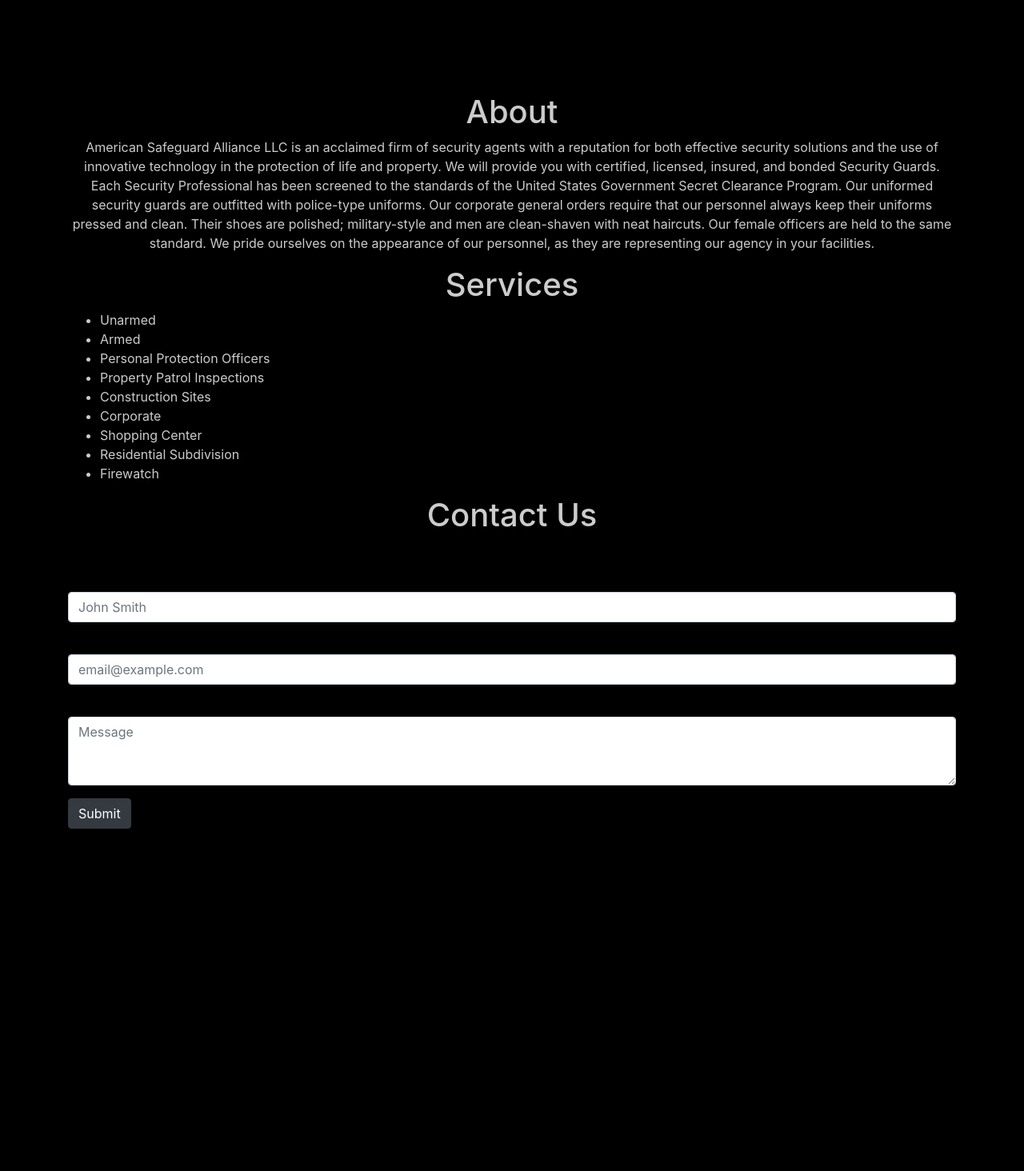
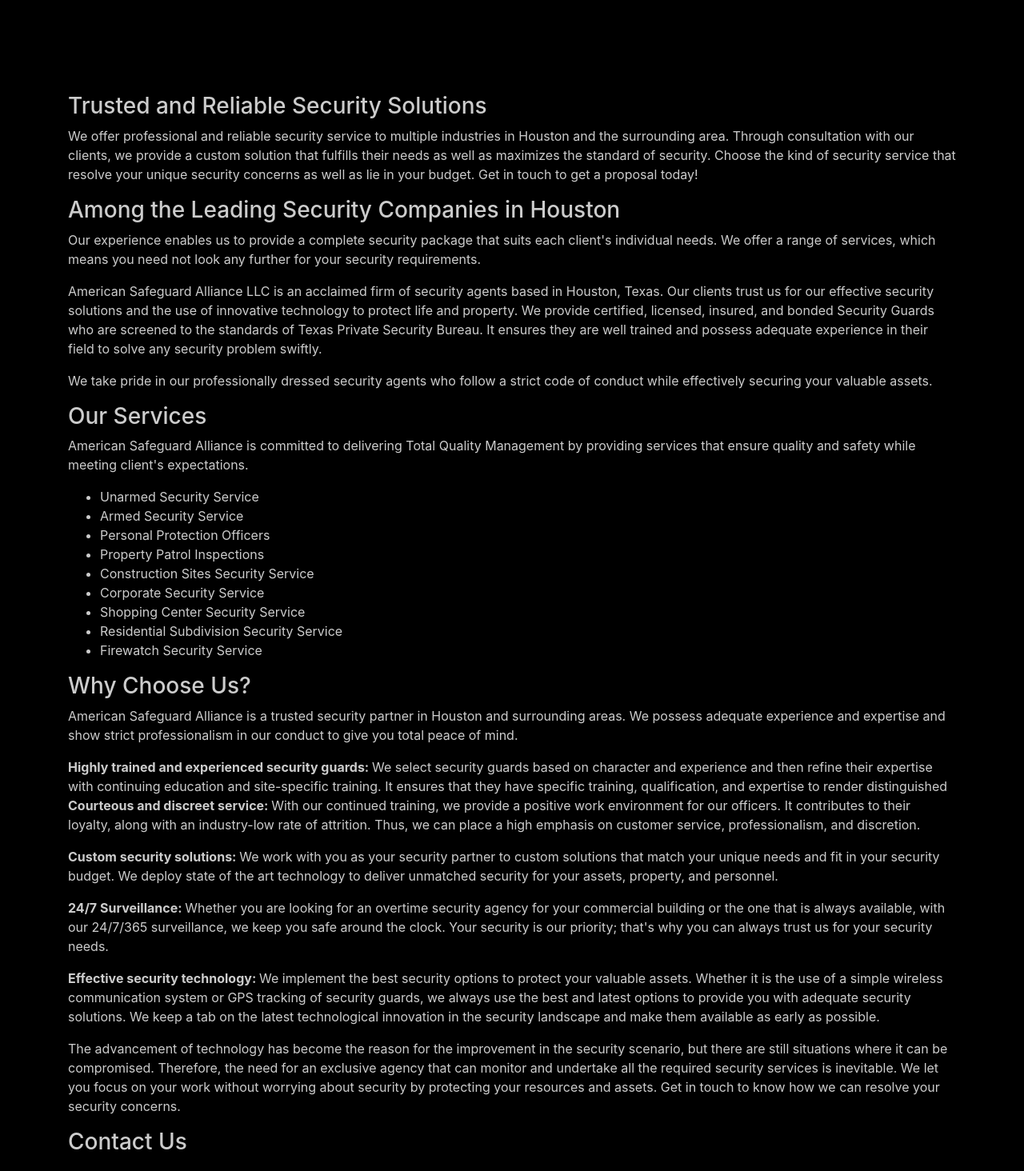
Before and after one commit to hamayonhussain/asas, a React (Create React App) app in the folder my-app/: page / in a window 1280 px wide. Shown: the part 426-1890 px from the top of the page at 80% size. Before the commit the page ends 1462 px from the top, so only its background shows below. Built offline with nearby package versions, Linux system fonts and the light colour scheme.

Commit message:
added new content to home page

```diff
--- a/my-app/src/App.css
+++ b/my-app/src/App.css
@@ -7,7 +7,7 @@
   text-align: center;
 }
 
-h1, h2, a, p, ul, li {
+h1, h2, h3, a, p, ul, li {
   color: rgb(204, 204, 204) !important;
 }
 
--- a/my-app/src/App.js
+++ b/my-app/src/App.js
@@ -1,5 +1,5 @@
 import React, { Fragment } from 'react';
-import { Navbar, Nav, Jumbotron, Container, Media } from 'react-bootstrap';
+import { Navbar, Nav, Jumbotron, Container, Media} from 'react-bootstrap';
 import ContactUs from './ContactUs';
 import './App.css';
 import 'bootstrap/dist/css/bootstrap.min.css';
@@ -11,13 +11,13 @@
     return (
       <Fragment>
           <Navbar collapseOnSelect expand="lg" bg="black" variant="dark">
-          <Navbar.Brand href="#home">ASA</Navbar.Brand>
+          <Navbar.Brand href="#home">Home</Navbar.Brand>
           <Navbar.Toggle aria-controls="responsive-navbar-nav" />
           <Navbar.Collapse id="responsive-navbar-nav">
             <Nav className="ml-auto">
-              <Nav.Link href="#about">About</Nav.Link>
+              <Nav.Link href="#about">About Us</Nav.Link>
               <Nav.Link href="#services">Services</Nav.Link>
-              {/* <Nav.Link href="#careers">Careers</Nav.Link> */}
+              <Nav.Link href="#careers">Careers</Nav.Link>
               <Nav.Link href="#contactus">Contact us</Nav.Link>
             </Nav>
           </Navbar.Collapse>
@@ -47,43 +47,122 @@
           </Jumbotron>
         </div>
 
-        <div>
-          <Container>
-          <h1 id="about" className="text-center">About</h1>
-            <p className="text-center">
-            American Safeguard Alliance LLC is an acclaimed firm of security agents with a reputation for both effective security solutions
-            and the use of innovative technology in the protection of life and property. We will provide you with certified, licensed,
-            insured, and bonded Security Guards.  Each Security Professional has been screened to the standards of the United States Government Secret Clearance Program.
-            Our uniformed security guards are outfitted with police-type uniforms. Our corporate general orders require that our personnel always keep their uniforms pressed and clean.
-            Their shoes are polished; military-style and men are clean-shaven with neat haircuts.  Our female officers are held to the same standard.  We pride ourselves on the appearance of our personnel, as they are representing our agency in your facilities.
+        {/* Header */}
+        <Container>
+
+        <header>
+        <h3>
+          Trusted and Reliable Security Solutions
+        </h3>
+        <p>We offer professional and reliable security service to multiple industries in Houston and the surrounding area.
+        Through consultation with our clients, we provide a custom solution that fulfills their needs as well as maximizes the standard of security.
+        Choose the kind of security service that resolve your unique security concerns as well as lie in your budget. Get in touch to get a proposal today!
+        </p>
+        </header>
+
+        </Container>
 
 
+          <Container>
+
+          <h3>
+            Among the Leading Security Companies in Houston
+          </h3>
+
+            <p>
+            Our experience enables us to provide a complete security package that suits each client's individual needs.
+            We offer a range of services, which means you need not look any further for your security requirements.
             </p>
+
+            <p>
+            American Safeguard Alliance LLC is an acclaimed firm of security agents based in Houston, Texas. Our clients trust us for our effective security
+            solutions and the use of innovative technology to protect life and property. We provide certified, licensed, insured, and bonded Security Guards
+            who are screened to the standards of Texas Private Security Bureau. It ensures they are well trained and possess adequate
+            experience in their field to solve any security problem swiftly.
+            </p>
+
+            <p>
+            We take pride in our professionally dressed security agents who follow a strict code of conduct while effectively securing your valuable assets.
+            </p>
+
           </Container>
-        </div>
+
 
         <Container>
-        <h1 className="text-center" id="services">Services</h1>
+          <h3  id="services">
+            Our Services
+          </h3>
+
+          <p >American Safeguard Alliance is committed to delivering Total Quality Management by providing services that ensure quality
+          and safety while meeting client's expectations.
+          </p>
+
           <ul>
-            <li>Unarmed</li>
-            <li>Armed</li>
+            <li>Unarmed Security Service</li>
+            <li>Armed Security Service</li>
             <li>Personal Protection Officers</li>
             <li>Property Patrol Inspections</li>
-            <li>Construction Sites</li>
-            <li>Corporate</li>
-            <li>Shopping Center</li>
-            <li>Residential Subdivision</li>
-            <li>Firewatch</li>
+            <li>Construction Sites Security Service</li>
+            <li>Corporate Security Service</li>
+            <li>Shopping Center Security Service</li>
+            <li>Residential Subdivision Security Service</li>
+            <li>Firewatch Security Service</li>
           </ul>
+        </Container>
+
+        <Container>
+          <h3>
+            Why Choose Us?
+          </h3>
+
+          <p>
+            American Safeguard Alliance is a trusted security partner in Houston and surrounding areas. We possess adequate experience and expertise and show strict
+            professionalism in our conduct to give you total peace of mind.
+          </p>
+
+          <p>
+            <strong>Highly trained and experienced security guards: </strong>
+            We select security guards based on character and experience and then refine their expertise with continuing education and site-specific training.
+            It ensures that they have specific training, qualification, and expertise to render distinguished <strong>Courteous and discreet service: </strong>
+            With our continued training, we provide a positive work environment for our officers. It contributes to their loyalty,
+             along with an industry-low rate of attrition. Thus, we can place a high emphasis on customer service, professionalism, and discretion.
+          </p>
+
+          <p>
+            <strong>Custom security solutions: </strong>We work with you as your security partner to custom solutions that match your unique needs and fit in your security budget.
+            We deploy state of the art technology to deliver unmatched security for your assets, property, and personnel.
+          </p>
+
+          <p>
+            <strong>24/7 Surveillance: </strong>Whether you are looking for an overtime security agency for your commercial building or the one that is always available, with our 24/7/365 surveillance,
+            we keep you safe around the clock. Your security is our priority; that's why you can always trust us for your security needs.
+          </p>
+
+          <p>
+            <strong>Effective security technology: </strong>We implement the best security options to protect your valuable assets. Whether it is the use of a simple wireless communication system or GPS tracking of security guards,
+            we always use the best and latest options to provide you with adequate security solutions. We keep a tab on the latest technological innovation in the security landscape and make them available as early as possible.
+          </p>
+
+          <p>
+            The advancement of technology has become the reason for the improvement in the security scenario, but there are still situations where it can be compromised. Therefore,
+            the need for an exclusive agency that can monitor and undertake all the required security services is inevitable. We let you focus on your work without worrying about security by protecting your resources and assets.
+            Get in touch to know how we can resolve your security concerns.
+          </p>
         </Container>
 
         {/*Contact US*/}
 
         <Container>
-          <h1 id="contactus" className="text-center">Contact Us</h1>
+          <h3 id="contactus">
+            Contact Us
+          </h3>
           <ContactUs />
         </Container>
+        {/* // Footer */}
+
       </Fragment>
+
+
     )
   }
 }
```
Also changed, not shown: my-app/public/index.html (+0 -18 lines).
